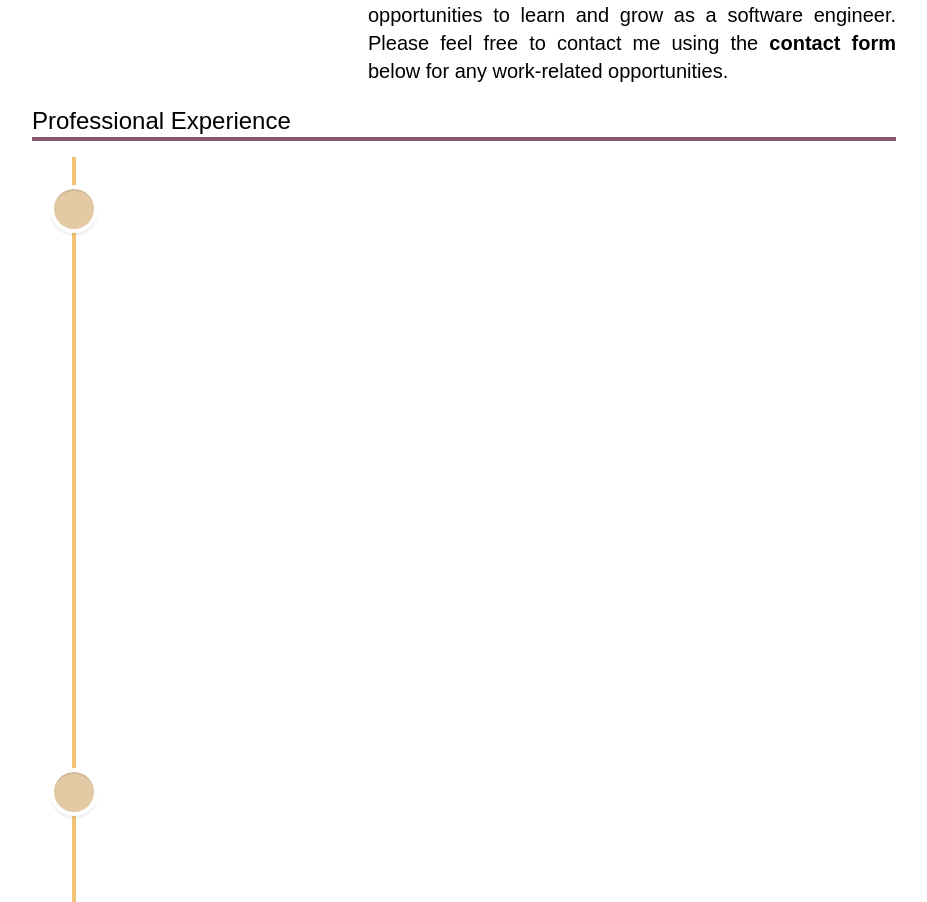
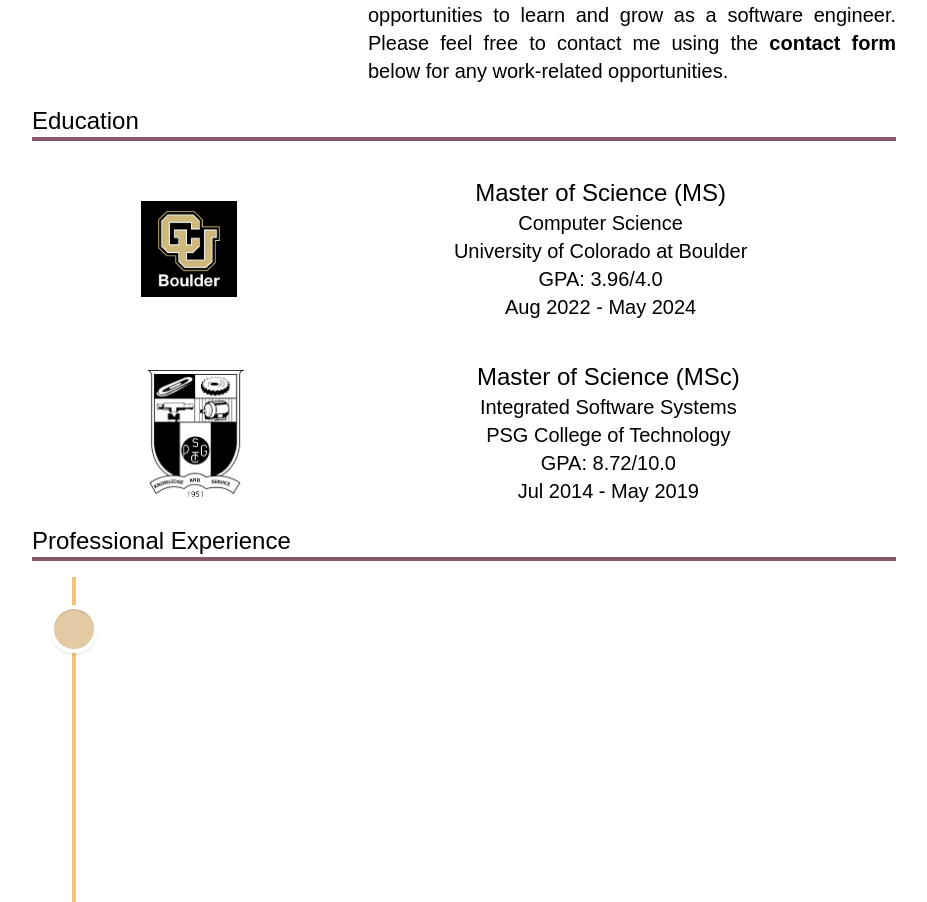
Before and after one commit to sprashanthv-dev/portfolio, a Next.js app: page / in a window 1280 px wide. Shown: the part 1212-2114 px from the top of the page, without its empty margins (176-1103 px from the left). Built offline with nearby package versions, Linux system fonts and the light colour scheme.

Commit message:
feat: Education information

```diff
--- /dev/null
+++ b/components/Education/Education.tsx
@@ -0,0 +1,35 @@
+const Education = () => {
+    return (
+        <>
+            <p className="text-xl text-center mb-4 md:text-left md:text-2xl border-b-4 border-solid border-navbar-hover">
+               Education
+            </p>
+            <div>
+                <div className="flex flex-col items-center justify-around md:flex-row p-5">
+                    <img className="object-contain mb-4 md:mb-0" src="images/cu-logo.png" alt="CU Boulder Logo"
+                         width="96"/>
+                    <div className="flex flex-col text-center md:block mx-5 px-5">
+                        <p className="text-xl md:text-2xl">Master of Science (MS)</p>
+                        <p className="text-xl">Computer Science</p>
+                        <p className="text-xl">University of Colorado at Boulder</p>
+                        <p className="text-xl">GPA: 3.96/4.0</p>
+                        <p className="text-xl">Aug 2022 - May 2024</p>
+                    </div>
+                </div>
+                <div className="flex flex-col items-center justify-around md:flex-row p-5">
+                    <img className="object-contain mb-4 md:mb-0" src="images/psg-logo.png" alt="PSG Tech Logo"
+                         width="96"/>
+                    <div className="flex flex-col text-center md:block mx-5 px-5">
+                        <p className="text-xl md:text-2xl">Master of Science (MSc)</p>
+                        <p className="text-xl">Integrated Software Systems</p>
+                        <p className="text-xl">PSG College of Technology</p>
+                        <p className="text-xl">GPA: 8.72/10.0</p>
+                        <p className="text-xl">Jul 2014 - May 2019</p>
+                    </div>
+                </div>
+            </div>
+        </>
+    )
+}
+
+export default Education;
--- a/pages/index.tsx
+++ b/pages/index.tsx
@@ -6,6 +6,7 @@ import About from 'components/About/About';
 import Intro from '../components/Intro/Intro';
 
 import WorkEx from '../components/WorkEx/WorkEx';
+import Education from "../components/Education/Education";
 
 // TODO: Move this config to a separate file
 const queryClient = new QueryClient({
@@ -27,6 +28,9 @@ const IndexPage = () => {
         <section>
           <About />
         </section>
+        <section>
+          <Education />
+        </section>
         <section className="work_ex">
           <WorkEx />
         </section>
```
Also changed, not shown: public/data/education/education.json (deleted, +0 -16 lines), public/data/education/timeline_config.json (deleted, +0 -30 lines), public/images/cu-logo.png (added), public/images/psg-logo.png (added).
